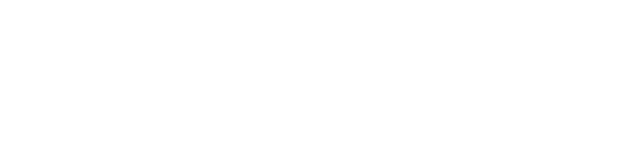
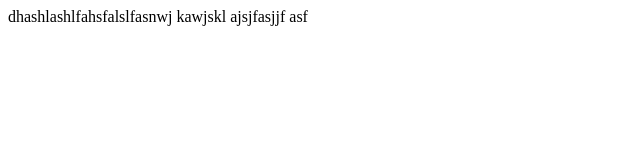
Before and after one commit to quinoviva/samps, a plain HTML site: page index.html in a window 1280 px wide. Shown: the whole page, without its empty margins (0-640 px from the left). Drawn offline with Linux system fonts and the light colour scheme.

Commit message:
changes in body

```diff
--- a/index.html
+++ b/index.html
@@ -6,6 +6,6 @@
     <title>Document</title>
 </head>
 <body>
-
+    dhashlashlfahsfalslfasnwj kawjskl ajsjfasjjf asf
 </body>
 </html>
```
